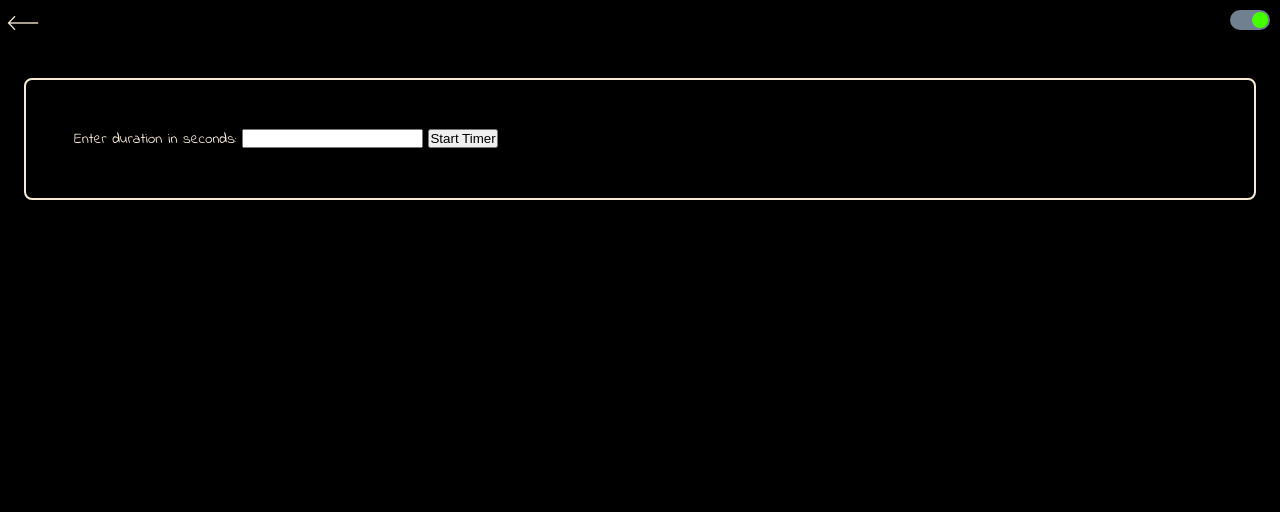
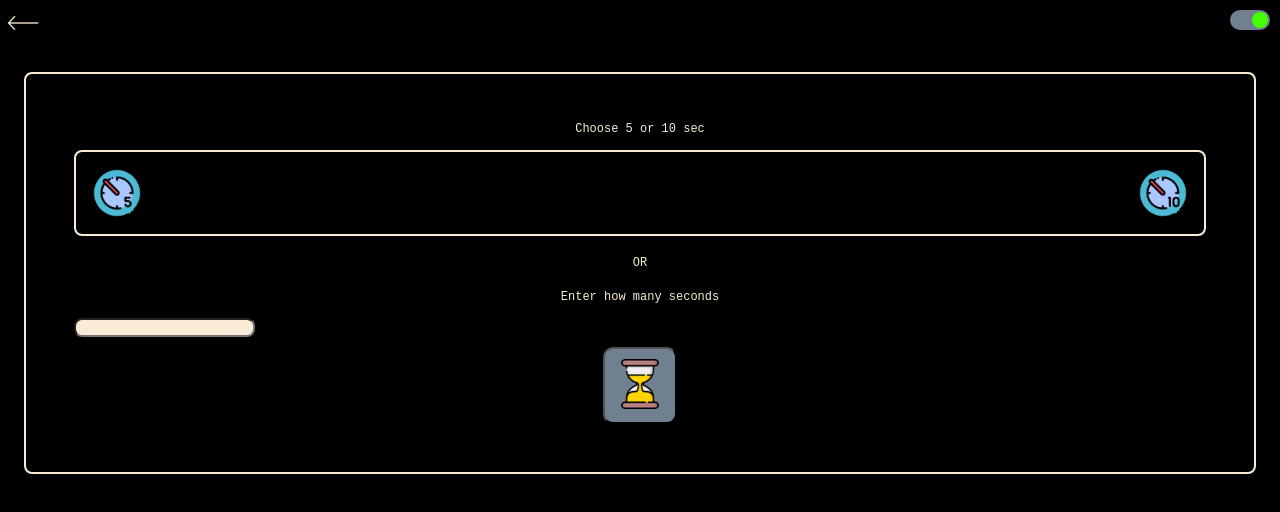
Before and after one commit to Yare-yare/Refresher, a browser extension: page dir/seconedPage.html in a window 1280 px wide. Both pictures are taken after a click on the checkbox 1250 px from the left and 20 px from the top of the page. Drawn offline with Linux system fonts and the light colour scheme.

Commit message:
Minor updates

```diff
--- a/dir/index.css
+++ b/dir/index.css
@@ -7,7 +7,7 @@ body {
   overflow: hidden;
   text-overflow: ellipsis;
   background-image: image();
-  font-family: 'Indie Flower', cursive;
+  font-family:'Courier New', Courier, monospace;
 }
 
 .parent{
@@ -27,12 +27,12 @@ body {
   text-align: center;
 }
 
-.button {
+#startButton {
   border-radius: 0.5rem;
   padding: 0.5rem;
 }
 
-.button::before {
+#startButton::before {
   content: '';
   position: absolute;
   top: 0;
@@ -45,7 +45,7 @@ body {
   transition: opacity 1s ease;
 }
 
-.button:hover::before {
+#startButton:hover::before {
   opacity: 1;
 }
 
@@ -59,3 +59,11 @@ body {
   width: 100%; /* Ensure the image fills its container */
   height: auto; /* Maintain aspect ratio */
 }
+
+/*  */
+.grid-container {
+  display: grid;
+  grid-template-columns: auto auto;
+  grid-template-rows: auto auto;
+  gap: 10px;
+}
--- a/dir/seconedPage.css
+++ b/dir/seconedPage.css
@@ -1,13 +1,12 @@
 @import url('./index.css');
 body{
-  background: #000;
+  background: #000000;
 }
 /* seconedPage */
 .content2 {
   color: antiquewhite;
   border: 2px solid antiquewhite;
   border-radius: 0.5rem;
-  /* new */
   white-space: normal;
   overflow: visible;
   text-overflow: clip;
@@ -88,7 +87,7 @@ body{
   align-items: center;
 }
 
-.timer {
+.timer_animatable {
   font-size: 3em;
   margin: 0 10px;
   padding: 10px;
@@ -106,7 +105,6 @@ body{
 }
 
 /* typing */
-/* typing */
 p {
   text-align: left;
   margin: 0;
@@ -114,22 +112,14 @@ p {
   font-size: 10pt;
   font-weight: 900;
   width: 50%;
-  /* Remove or change display property */
 }
 
-/* #table {
-  display: table;
-  width: 100%;
-  height: 100%;
-  background-color: #e5e5e5;
-} */
-
 #centeralign {
-  overflow: hidden; /* Ensures the text is not revealed until the animation */
-  border-right: 0.15em solid orange; /* The typewriter cursor */
-  white-space: nowrap; /* Keeps the content on a single line */
-  margin: 0 auto; /* Gives that scrolling effect as the typing happens */
-  letter-spacing: 0.15em; /* Adjust as needed */
+  overflow: hidden;
+  border-right: 0.15em solid orange;
+  white-space: nowrap;
+  margin: 0 auto;
+  letter-spacing: 0.15em;
   animation: typing 2.5s steps(40, end), blink-caret 0.75s step-end infinite;
 }
 /* The typing effect animation */
@@ -146,43 +136,161 @@ p {
 
 
 #toggleWord{
-  font-size: 10px;
+  font-size: 12px;
 }
 
 /* timer */
-.timer {
-    margin-top: 10px;
+
+
+
+
+#choices{
+  display: flex;
 }
 
-.timer > svg {
-    width: 200px;
-    height: 200px;
+#question{
+  display: flex;
+  flex-direction: row;
+  font-size: 12px;
 }
 
-.timer > svg > circle {
-    fill: none;
-    stroke-opacity: 0.3;
-    stroke: antiquewhite;
-    stroke-width: 10;
-    transform-origin: center center;
-    transform: rotate(-90deg);
+/* question ui */
+#easyTimeSelection{
+  border: 2px solid antiquewhite;
+  border-radius: 0.5rem;
+  white-space: normal;
+  overflow: visible;
+  text-overflow: clip;
+  padding: 1rem;
+  display: flex;
+  justify-content: space-between;
 }
 
-.timer > svg > circle + circle {
-    stroke-dasharray: 1;
-    stroke-dashoffset: 1;
-    stroke-linecap: round;
-    stroke-opacity: 1;
+/* button ui */
+#fiveSec{
+  background: transparent;
+  border: none;
+  padding: 0;
 }
 
-.timer.animatable > svg > circle + circle {
-    transition: stroke-dashoffset 0.3s ease;
+#fiveSec img {
+  width: 50px;
+  height: 50px;
 }
 
-.timer > svg > text {
-    font-size: 2rem;
+#tenSec{
+  background: transparent;
+  border: none;
+  padding: 0;
 }
 
-.timer > svg > text + text {
-    font-size: 1rem;
+#tenSec img {
+  width: 50px;
+  height: 50px;
 }
+
+#enabler{
+  margin-top: 20px;
+}
+
+#timerBillboard img{
+  width: 20px;
+  height: 20px;
+}
+
+.timer-button {
+  cursor: pointer;
+  position: relative;
+  padding: 10px 20px;
+  background: transparent;
+  font-size: 28px;
+  border: none;
+  transition: all 1s;
+}
+
+.timer-button img {
+  display: block;
+  width: 100%;
+  height: auto;
+}
+
+.timer-button::before {
+  content: '';
+  position: absolute;
+  top: 0;
+  left: 0;
+  width: 100%;
+  height: 100%;
+  background-color: antiquewhite;
+  opacity: 0;
+  z-index: -1;
+  transition: opacity 1s ease;
+}
+
+#fiveSec::before,
+#tenSec::before {
+  border-radius: 0.5rem;
+}
+
+#fiveSec:hover::before,
+#tenSec:hover::before {
+  opacity: 1;
+}
+
+#or{
+  margin-top: 20px;
+  margin-bottom: 20px;
+  display: flex;
+  align-items: center;
+  justify-content: center;
+}
+
+#timerBillboard{
+  display: flex;
+  justify-content: center;
+  align-items: center;
+}
+
+#queryForMinutes{
+  display: flex;
+  align-items: center;
+  justify-content: center;
+}
+
+#duration {
+  border-radius: 0.5rem;
+  background-color: antiquewhite;
+  transition: background-color 0.3s ease; /* Smooth transition for background-color */
+}
+
+#duration:hover {
+  background-color: #708090;
+  color: antiquewhite;
+}
+
+#refresh{
+  display: flex;
+  justify-content: center;
+  align-items: center;
+  margin-top: 10px;
+}
+
+#refreshButton{
+  padding: 10px;
+  border-radius: 10px;
+  background-color:#708090;
+  transition: background-color 0.3s ease;
+}
+
+#refreshButton:hover{
+  background-color:#44ff00;
+}
+
+#refreshButton img {
+  width: 50px; /* Adjust the width to your desired size */
+  height: auto; /* Maintain aspect ratio */
+}
+
+#countdownDisplay{
+  margin-top: 10px;
+}
--- a/dir/seconedPage.html
+++ b/dir/seconedPage.html
@@ -34,22 +34,31 @@
 
     <!-- input -->
     <div id="question" style="display: none;">
-      <label for="duration">Enter duration in seconds:</label>
+      <div id="timerBillboard">Choose 5 or 10 sec</div>
+      <br>
+      <div id="easyTimeSelection">
+        <button id="fiveSec" class="timer-button">
+          <img src="/images/timer (3).png" alt="5 sec">
+        </button>
+        <button id="tenSec" class="timer-button">
+          <img src="/images/timer (4).png" alt="10 sec">
+        </button>
+      </div>
+      <div id="or"><code id="orWord">OR</code></div>
+      <div id="queryForMinutes">
+        <label for="duration">Enter how many seconds</label>
+      </div>
+      <br>
       <input type="number" id="duration" name="duration" min="1">
-      <button id="startBtn">Start Timer</button>
+      <div id="refresh"><button id="refreshButton"><img src="/images/hourglass.png" alt=""></button></div>
     </div>
-    <!-- <h2>Time Left</h2> -->
-    <div id="timer animatable" style="display: none;">
-      <svg>
-        <circle cx="50%" cy="50%" r="90" />
-        <circle cx="50%" cy="50%" r="90" pathLength="1" />
-        <text x="100" y="100" text-anchor="middle">
-          <tspan id="timeLeft"></tspan>
-        </text>
-        <text x="100" y="120" text-anchor="middle">seconds</text>
-      </svg>
+    <!-- countdown visual -->
+    <div id="countdownDisplay" style="display:none">
+      Countdown: <span id="countdownValue"></span>
     </div>
     <script src="/src/content.js"></script>
+  </div>
 </body>
 
+
 </html>
--- a/src/content.js
+++ b/src/content.js
@@ -2,17 +2,47 @@ const button = document.getElementById('bruh');
 const onOrOff = document.getElementById("onOrOff")
 const toggleWord = document.getElementById("toggleWord")
 const question = document.getElementById("question")
-const timer_animatable = document.getElementById("timer animatable")
+const refreshButton = document.getElementById("refreshButton")
+const duration = document.getElementById("duration")
+const countdownDisplay = document.getElementById("countdownDisplay") // Define countdownDisplay once
 
 onOrOff.addEventListener("click", () => {
   if (toggleWord.style.display === "block") {
-    // Show question, hide toggleWord
+    // Show question content, hide toggleWord
     question.style.display = "block"
     toggleWord.style.display = "none"
   }
   else {
-    // Hide question, show toggleWord
+    // Hide question content, show toggleWord
     question.style.display = "none"
     toggleWord.style.display = "block"
+    countdownDisplay.style.display = "none"
   }
 });
+
+refreshButton.addEventListener("click", () => {
+
+  countdownDisplay.style.display = "block"
+
+  const countdownValue = document.getElementById('countdownValue'); // Use a different variable name to avoid confusion
+
+  const durationValue = parseInt(duration.value);
+
+  if (isNaN(durationValue) || durationValue <= 0) {
+    alert('Please enter a valid duration greater than 0.');
+    return;
+  }
+
+  let countdown = durationValue;
+  countdownValue.textContent = countdown; // Display initial countdown value
+
+  const countdownInterval = setInterval(() => {
+    if (countdown > 0) {
+      countdown--;
+      countdownValue.textContent = countdown; // Update countdown value on the page
+    } else {
+      clearInterval(countdownInterval);
+      alert('Countdown completed!');
+    }
+  }, 1000);
+});
```
Also changed, not shown: src/timerLogic.js (deleted, +0 -37 lines), images/9004820_load_loading_refresh_sync_icon.png (deleted), images/hourglass.png (added), images/or.png (added), images/timer (3).png (added), images/timer (4).png (added), manifest.json.
